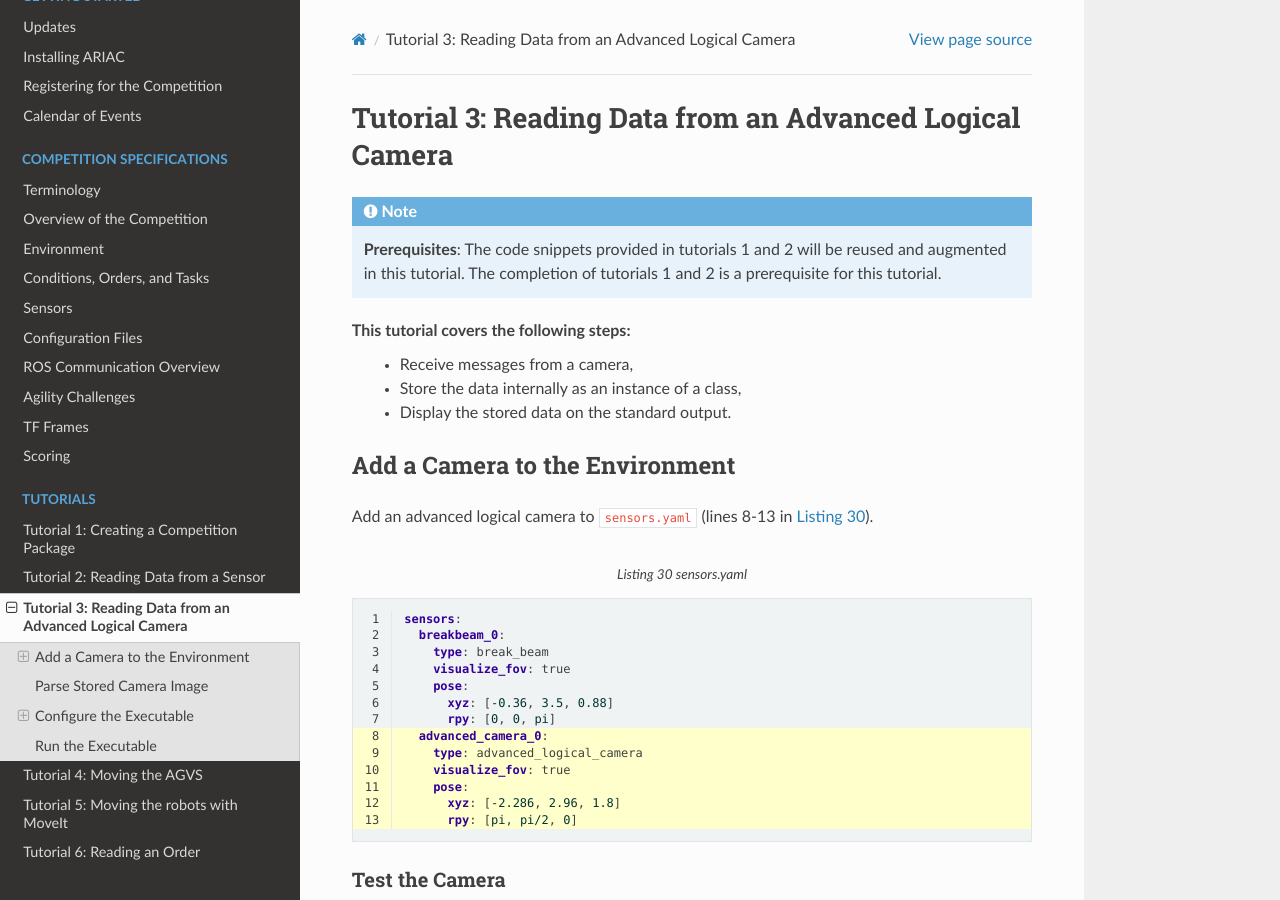
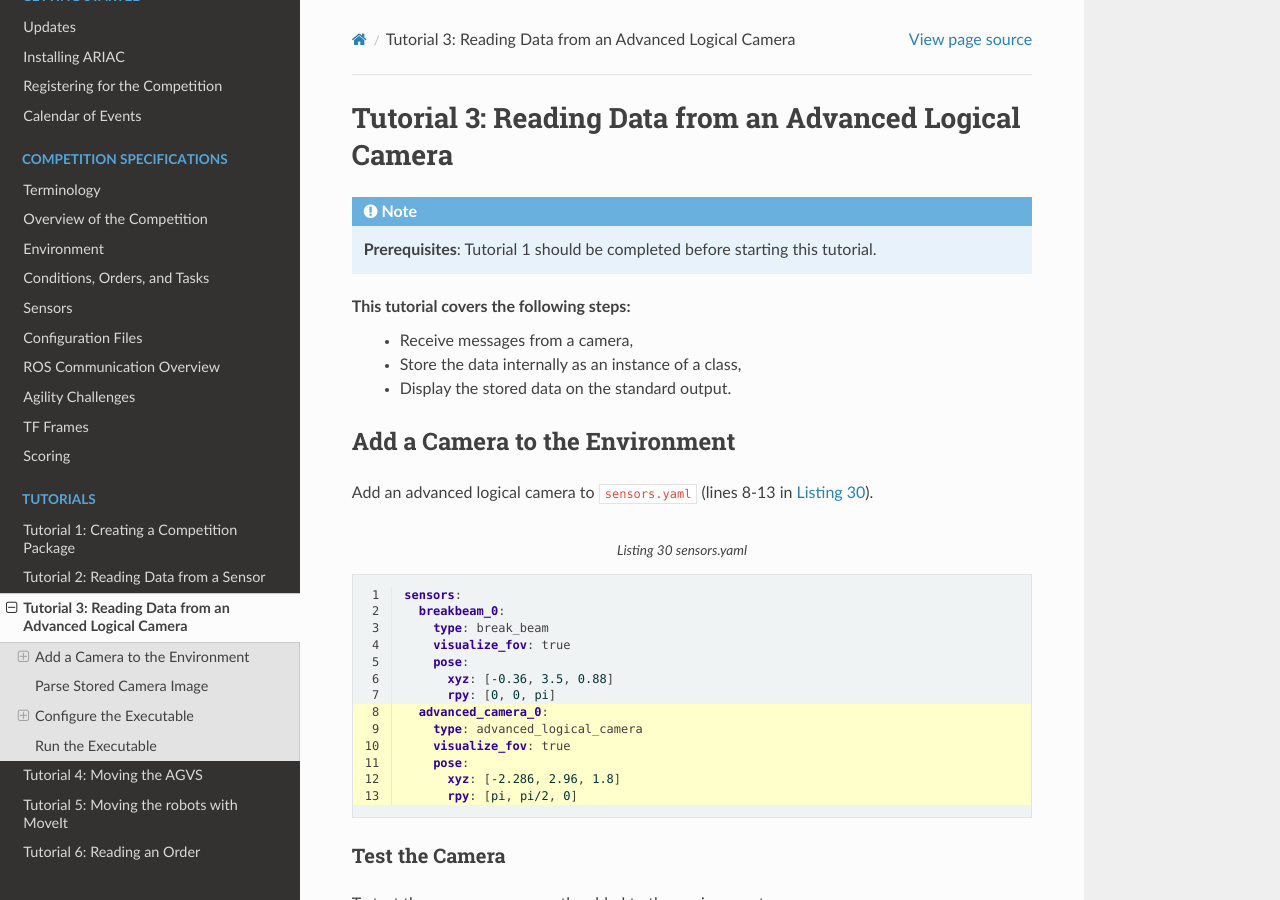
Before and after one commit to usnistgov/ARIAC, a Sphinx documentation site: the page built from docs/tutorials/tutorial_3.rst, in a window 1280 px wide and 900 px high. Built offline with Sphinx 7.4.7 and the Read the Docs theme 2.0.0, drawn with Linux system fonts in a browser that asks for light colours; some of the changed text lies outside the part shown.

Commit message:
tutorial 3

```diff
--- a/docs/tutorials/tutorial_3.rst
+++ b/docs/tutorials/tutorial_3.rst
@@ -6,7 +6,7 @@
 =========================================================
 
 .. note::
-  **Prerequisites**: The code snippets provided in tutorials 1 and 2 will be reused and augmented in this tutorial. The completion of tutorials 1 and 2 is a prerequisite for this tutorial.
+  **Prerequisites**: Tutorial 1 should be completed before starting this tutorial.
 
 
 This tutorial covers the following steps:
@@ -553,21 +553,21 @@
 
 
 .. code-block:: bash
-    :caption: Terminal 1: Run the node for tutorial 3
+    :caption: Terminal 1
 
-  cd ~/ariac_ws
-  colcon build
-  . install/setup.bash
-  ros2 run competition_tutorials read_advanced_camera.py
+    cd ~/ariac_ws
+    colcon build
+    . install/setup.bash
+    ros2 run competition_tutorials read_advanced_camera.py
 
 
 The node will wait until the competition is ready. To start the environment open a second terminal navigate to ``ariac_ws`` and run the following commands:
 
 .. code-block:: bash
-    :caption: Terminal 2: Start the environment
+    :caption: Terminal 2
 
-  . install/setup.bash
-  ros2 launch ariac_gazebo ariac.launch.py trial_name:=tutorial
+    . install/setup.bash
+    ros2 launch ariac_gazebo ariac.launch.py trial_name:=tutorial
 
 
 Once the environment is loaded and the competition state is ready, the interface node running in Terminal 1 will start the competition and the sensor will start publishing data.
```
